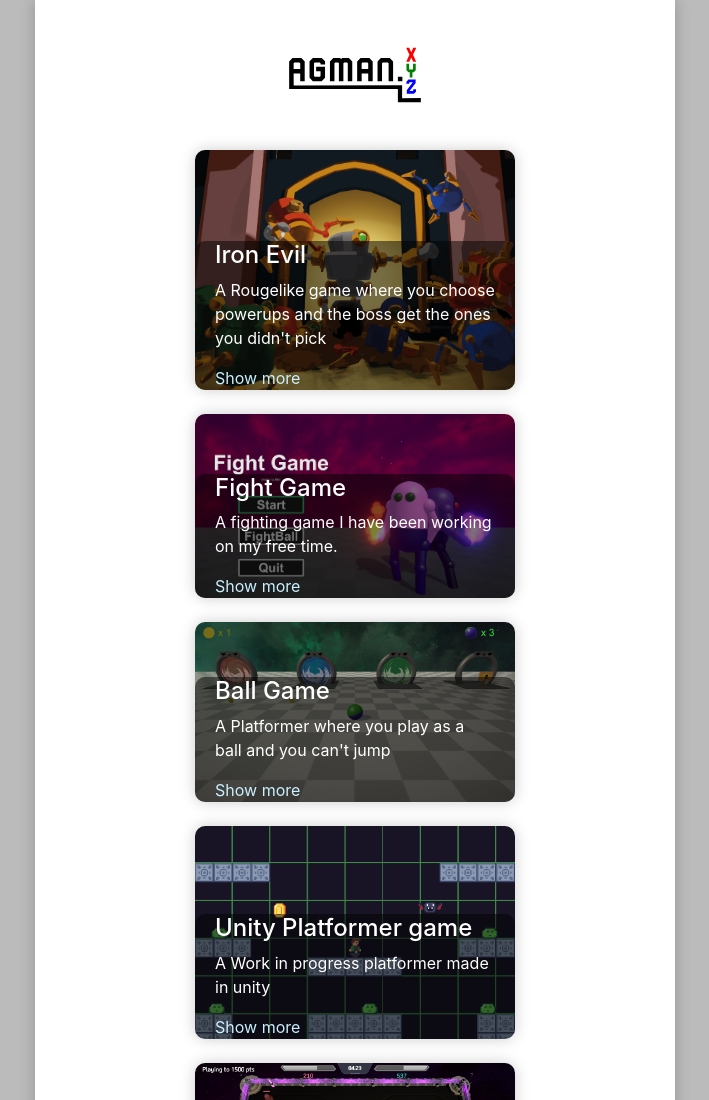
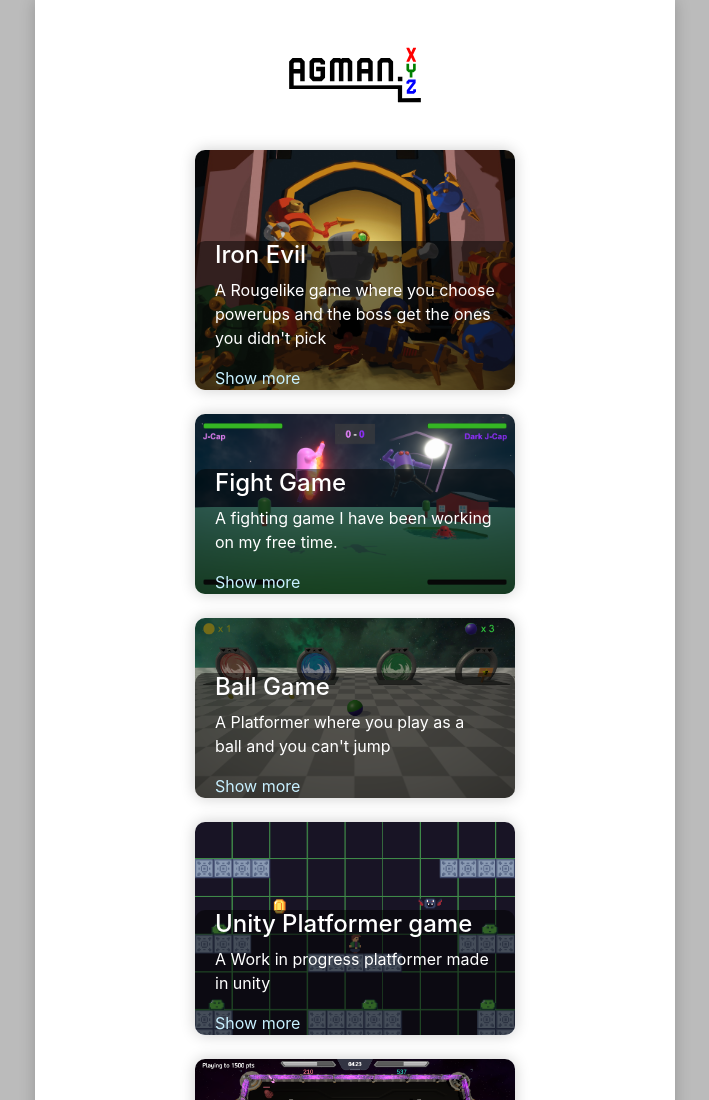
Before and after one commit to Agman10/agman.xyz-hub, a plain HTML site: page index.html in a window 1280 px wide. Shown: the top 1100 px of the page, without its empty margins (285-994 px from the left). Drawn offline with nearby package versions, Linux system fonts and the light colour scheme.

Commit message:
Updated picture

```diff
--- a/index.html
+++ b/index.html
@@ -54,7 +54,7 @@
         <br>
         <!-- image 10-->
         <div class="container" type="button" onclick="modalFunction10()" data-toggle="modal" data-target="#exampleModalCenter">
-            <img src="images/FightGame.png" alt="clönk" style="width:100%" class="image">
+            <img src="images/FightGame_2.png" alt="clönk" style="width:100%" class="image">
             <div class="text-block">
                 <h4>Fight Game</h4>
                 <p>A fighting game I have been working on my free time.</p>
```
Also changed, not shown: images/FightGame_2.png (added).
